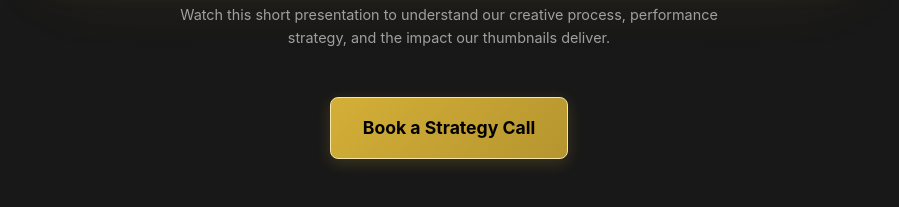
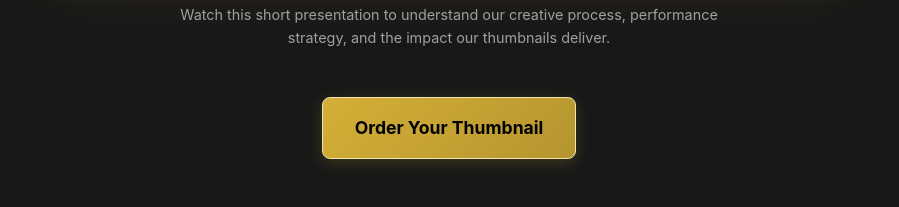
Before and after one commit to thumbnailsbycravix/Cravixdesigns, a plain HTML site: page index.html in a window 1280 px wide. Shown: the part 745-952 px from the top of the page, without its empty margins (191-1090 px from the left). Drawn offline with Linux system fonts and the light colour scheme.

Commit message:
Update index.html

```diff
--- a/index.html
+++ b/index.html
@@ -552,7 +552,7 @@
         </div>
 
         <div class="hero-btn-container reveal-up" style="transition-delay: 0.4s;">
-            <a href="#contact" class="btn">Book a Strategy Call</a>
+            <a href="#contact" class="btn">Order Your Thumbnail</a>
         </div>
     </section>
 
@@ -650,7 +650,7 @@
         <p class="reveal-up" style="transition-delay: 0.1s;">If you're serious about growth, it’s time to treat your thumbnails like assets — not afterthoughts.<br>Let’s build visuals that demand attention.</p>
 
         <div class="contact-btn-wrapper reveal-up" style="transition-delay: 0.2s;">
-            <a href="mailto:cravixgfx@gmail.com" class="btn">Book a Strategy Call</a>
+            <a href="mailto:cravixgfx@gmail.com" class="btn">Order Your Thumbnail</a>
         </div>
 
         <div class="contact-cards text-center">
```
